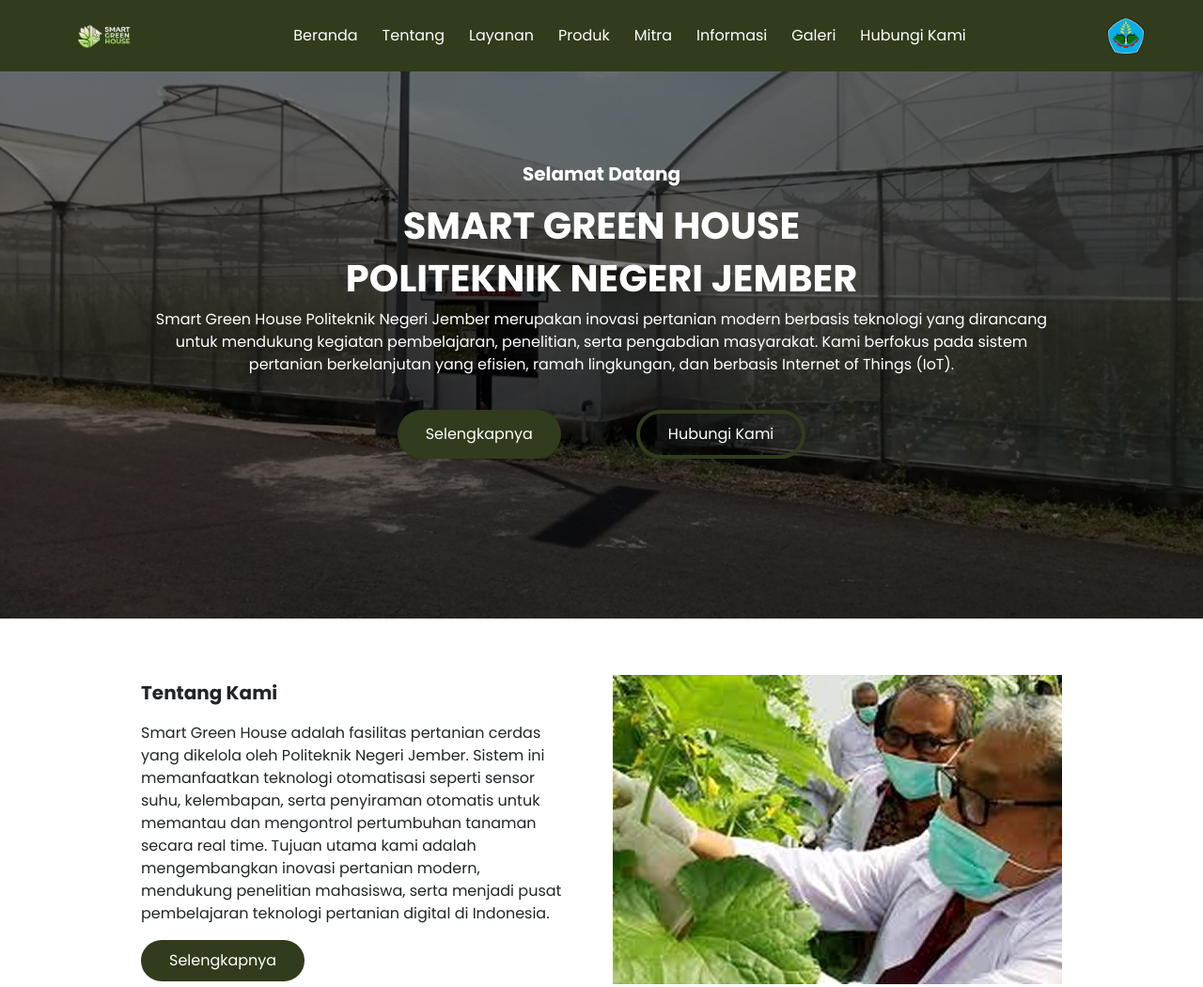
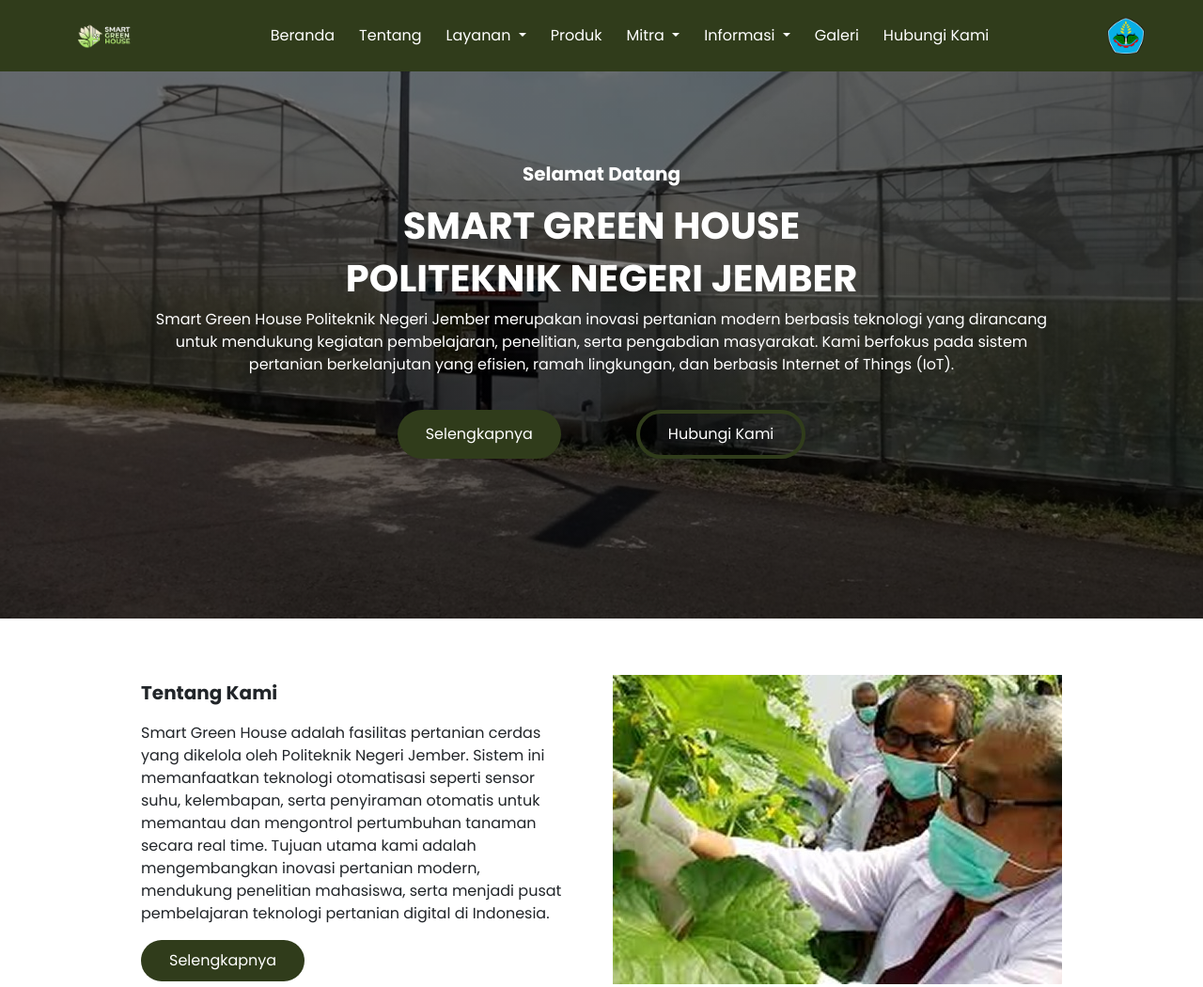
Before and after one commit to dielascode/sghweb, a plain HTML site: page index.html in a window 1280 px wide. Shown: the top 1050 px of the page at 94% size. Drawn offline with nearby package versions, Linux system fonts and the light colour scheme.

Commit message:
Dropdown Navbar

```diff
--- a/components/top_bottom/navbar.html
+++ b/components/top_bottom/navbar.html
@@ -8,17 +8,43 @@
             <li class="nav-item">
                 <a class="nav-link" href="#" onclick="loadPage('/components/pages/tentang.html')">Tentang</a>
             </li>
-            <li class="nav-item">
-                <a class="nav-link" href="#" onclick="loadPage('pages/main.html')">Layanan</a>
+            <li class="nav-item dropdown">
+                <a class="nav-link dropdown-toggle" href="#" id="mitraDropdown" role="button"
+                    data-bs-toggle="dropdown">
+                    Layanan
+                </a>
+
+                <ul class="dropdown-menu" aria-labelledby="mitraDropdown">
+                    <li><a class="dropdown-item" href="#" onclick="loadPage('pages/layanan1.html')">Layanan 1</a></li>
+                    <li><a class="dropdown-item" href="#" onclick="loadPage('pages/layanan2.html')">Layanan 2</a></li>
+                    <li><a class="dropdown-item" href="#" onclick="loadPage('pages/layanan3.html')">Layanan 3</a></li>
+                </ul>
             </li>
+
             <li class="nav-item">
                 <a class="nav-link" href="#" onclick="loadPage('/components/pages/produk.html')">Produk</a>
             </li>
-            <li class="nav-item">
-                <a class="nav-link" href="#" onclick="loadPage('pages/main.html')">Mitra</a>
+            <li class="nav-item dropdown">
+                <a class="nav-link dropdown-toggle" href="#" id="mitraDropdown" role="button"
+                    data-bs-toggle="dropdown">
+                    Mitra
+                </a>
+
+                <ul class="dropdown-menu" aria-labelledby="mitraDropdown">
+                    <li><a class="dropdown-item" href="#" onclick="loadPage('pages/layanan1.html')">Layanan 1</a></li>
+                    <li><a class="dropdown-item" href="#" onclick="loadPage('pages/layanan2.html')">Layanan 2</a></li>
+                </ul>
             </li>
-            <li class="nav-item">
-                <a class="nav-link" href="#" onclick="loadPage('pages/main.html')">Informasi</a>
+            <li class="nav-item dropdown">
+                <a class="nav-link dropdown-toggle" href="#" id="mitraDropdown" role="button"
+                    data-bs-toggle="dropdown">
+                    Informasi
+                </a>
+
+                <ul class="dropdown-menu" aria-labelledby="mitraDropdown">
+                    <li><a class="dropdown-item" href="#" onclick="loadPage('pages/layanan1.html')">Layanan 1</a></li>
+                    <li><a class="dropdown-item" href="#" onclick="loadPage('pages/layanan2.html')">Layanan 2</a></li>
+                </ul>
             </li>
             <li class="nav-item">
                 <a class="nav-link" href="#" onclick="loadPage('/components/pages/galeri.html')">Galeri</a>
--- a/index.html
+++ b/index.html
@@ -20,7 +20,7 @@
     <link rel="stylesheet" href="https://cdnjs.cloudflare.com/ajax/libs/font-awesome/6.2.0/css/all.min.css">
 
 </head>
-
+<script src="https://cdn.jsdelivr.net/npm/bootstrap@5.3.2/dist/js/bootstrap.bundle.min.js"></script>
 <body>
     <div id="navbar"></div>
     <div id="content"></div>
```
